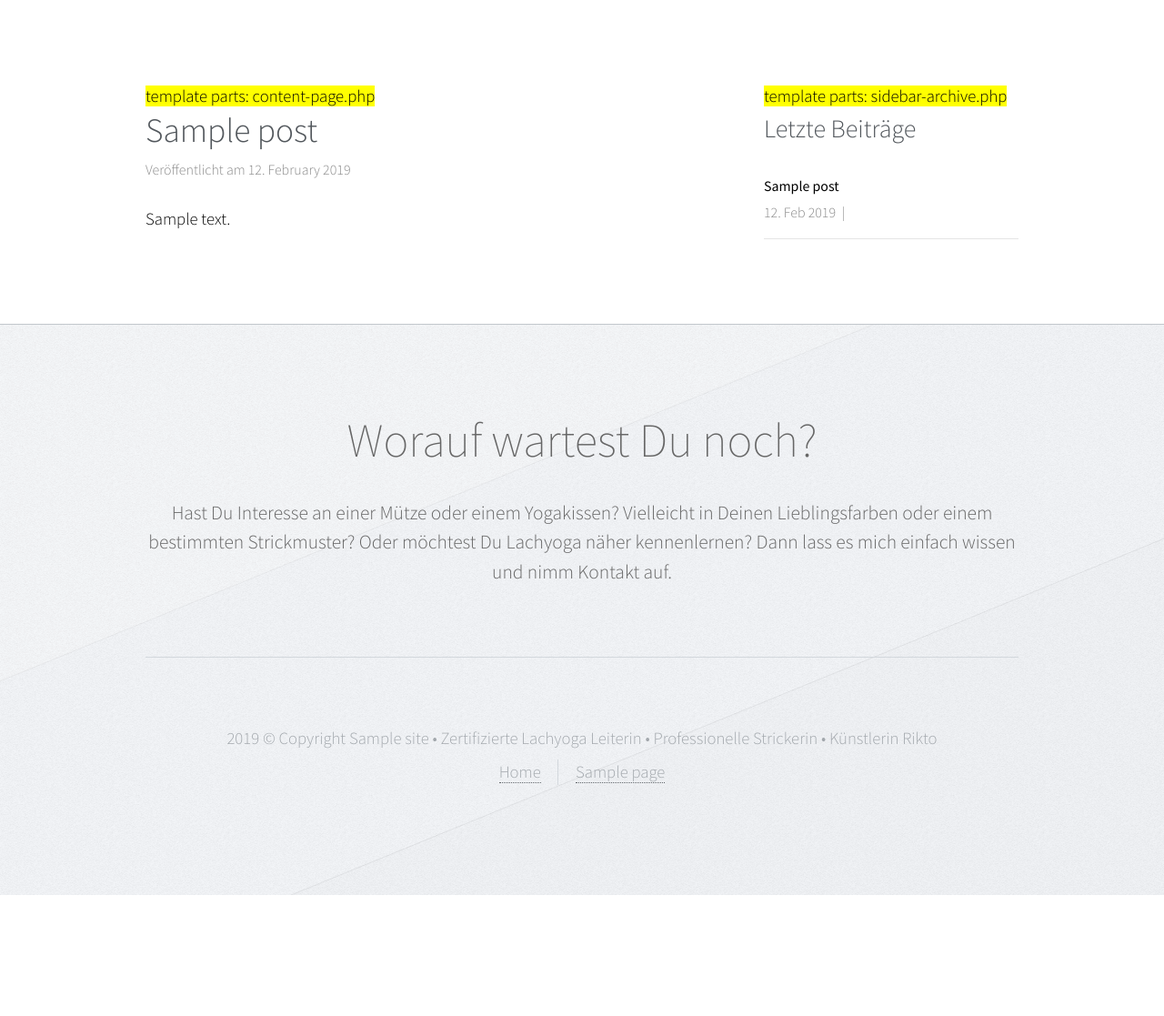
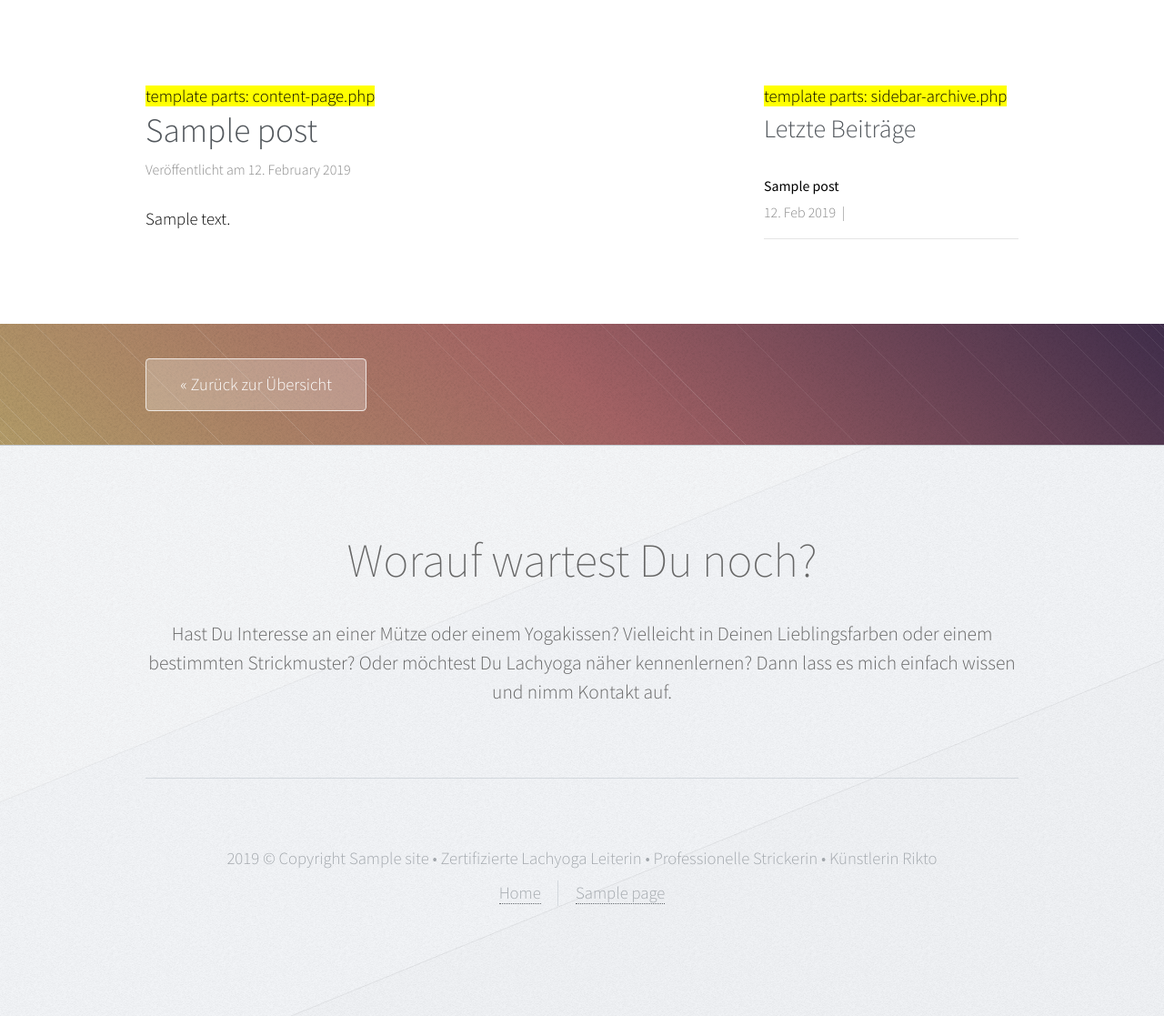
Before and after one commit to jaykobo/muzyma.de, a WordPress theme: template web/app/themes/muzyma/single.php in a window 1280 px wide. Shown: the part 141-1258 px from the top of the page at 91% size. Before the commit the page ends 1125 px from the top, so only its background shows below. Run offline with PHP 8.4 and a stand-in for WordPress, Linux system fonts and the light colour scheme; the site name, menu and one post (Sample post) are stand-ins, and other content is empty; some libraries are stand-ins or nearby versions.

Commit message:
add link back section

```diff
--- a/web/app/themes/muzyma/single.php
+++ b/web/app/themes/muzyma/single.php
@@ -40,4 +40,10 @@
     </div>
 </div>
 
+<div class="wrapper dark style1 link-back">
+    <div class="container">
+        <a href="<?php echo $category_url; ?>" class="button">« Zurück zur Übersicht</a>
+    </div>
+</div>
+
 <?php get_footer(); ?>
```
